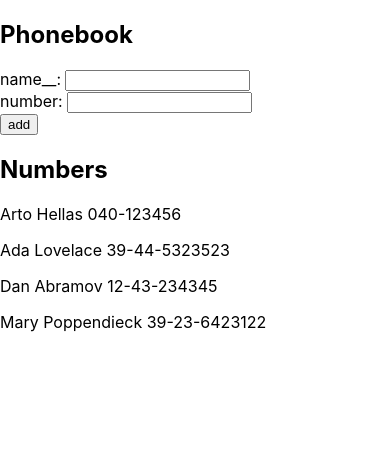
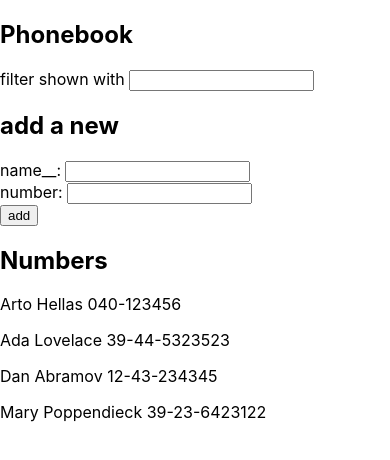
Before and after one commit to Burak-Esen/fullstackopen-submissions, a React (Create React App) app in the folder part-2/phonebook/: page / in a window 390 px wide. Shown: the top 460 px of the page. Built offline with nearby package versions, Linux system fonts and the light colour scheme.

Commit message:
phonebook 2.10

```diff
--- a/part-2/phonebook/src/App.js
+++ b/part-2/phonebook/src/App.js
@@ -1,4 +1,7 @@
 import React, { useState } from 'react'
+import PersonForm from './Components/PersonForm'
+import Filter from "./Components/Filter"
+import Persons from "./Components/Persons"
 
 const App = () => {
   const [ persons, setPersons ] = useState([
@@ -9,44 +12,28 @@ const App = () => {
   ])
   const [ newName, setNewName ] = useState('')
   const [ newNumber, setNewNumber ] = useState('')
-  const addHandler = (event) => {
-    event.preventDefault()
-    if(persons.every(person=>person.name!==newName)){
-      let personObj ={}
-      personObj.name=newName
-      personObj.number=newNumber
-      setPersons(persons.concat(personObj))
-      setNewName("")
-      setNewNumber("")
-    }else{
-      alert(`${newName} is already added to phonebook`)
-      setNewName("")
-      setNewNumber("")
-    }
-  }
-  const newNameOnCh = (event) =>{
-    setNewName(event.target.value)
-  }
-  const newNumberOnCh = (event) =>{
-    setNewNumber(event.target.value)
-  }
+  const [ filt , setFilt ] = useState('')
+
+
 
   return (
     <div>
       <h2>Phonebook</h2>
-      <form onSubmit={addHandler}>
-        <div>
-          name__: <input onChange={newNameOnCh} value={newName}/>
-        </div>
-        <div>
-          number: <input onChange={newNumberOnCh}/>
-        </div>
-        <div>
-          <button type="submit" >add</button>
-        </div>
-      </form>
+      <Filter setFilt={setFilt}/>
+
+      <h2>add a new</h2>
+
+      <PersonForm
+        persons={persons}
+        setPersons={setPersons}
+        newName={newName}
+        setNewName={setNewName}
+        newNumber={newNumber}
+        setNewNumber={setNewNumber}/>
+
       <h2>Numbers</h2>
-      {persons.map(person=><p key={person.name}>{person.name} {person.number}</p>)}
+
+      <Persons persons={persons} filt={filt} />
     </div>
   )
 }
--- /dev/null
+++ b/part-2/phonebook/src/Components/Filter.js
@@ -0,0 +1,14 @@
+import React from 'react'
+
+const Filter = (props) => {
+  const filterResultOnCh = event =>{
+    props.setFilt(event.target.value)
+  }
+  return (
+    <div>
+      filter shown with <input onChange={filterResultOnCh}/>
+    </div>
+  )
+}
+
+export default Filter
--- /dev/null
+++ b/part-2/phonebook/src/Components/PersonForm.js
@@ -0,0 +1,41 @@
+import React from 'react'
+
+const PersonForm = (props) => {
+  const addHandler = (event) => {
+    event.preventDefault()
+    if(props.persons.every(person=>person.name!==props.newName)){
+      let personObj ={}
+      personObj.name=props.newName
+      personObj.number=props.newNumber
+      props.setPersons(props.persons.concat(personObj))
+      props.setNewName("")
+      props.setNewNumber("")
+    }else{
+      alert(`${props.newName} is already added to phonebook`)
+      props.setNewName("")
+      props.setNewNumber("")
+    }
+  }
+  const newNameOnCh = (event) =>{
+    props.setNewName(event.target.value)
+  }
+  const newNumberOnCh = (event) =>{
+    props.setNewNumber(event.target.value)
+  }
+
+  return (
+    <form onSubmit={addHandler}>
+      <div>
+        name__: <input onChange={newNameOnCh} value={props.newName}/>
+      </div>
+      <div>
+        number: <input onChange={newNumberOnCh} value={props.newNumber}/>
+      </div>
+      <div>
+        <button type="submit" >add</button>
+      </div>
+    </form>
+  )
+}
+
+export default PersonForm
--- /dev/null
+++ b/part-2/phonebook/src/Components/Persons.js
@@ -0,0 +1,12 @@
+import React from 'react'
+
+const Persons = (props) => {
+  return (
+    <div>
+      {props.persons.filter(person=>person.name.toLowerCase().includes(props.filt)).map(person=>
+          <p key={person.name}>{person.name} {person.number}</p>)}
+    </div>
+  )
+}
+
+export default Persons
```
